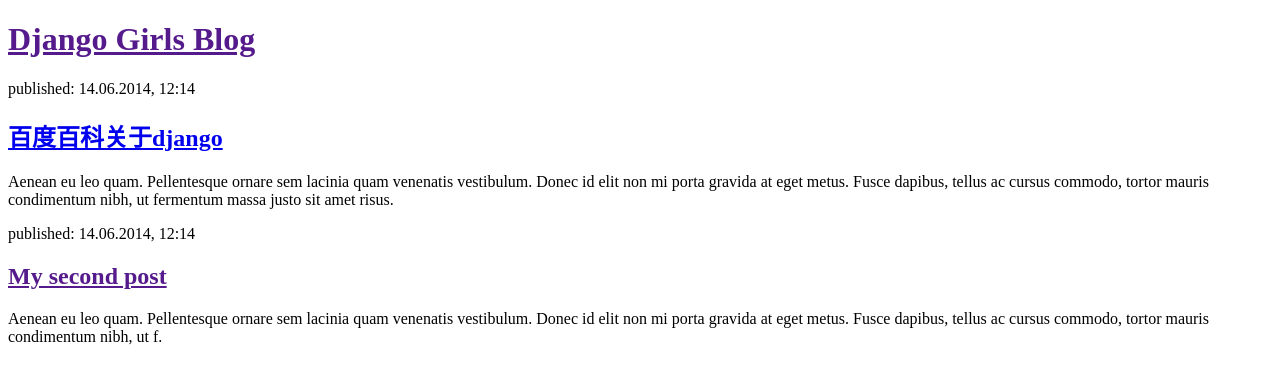
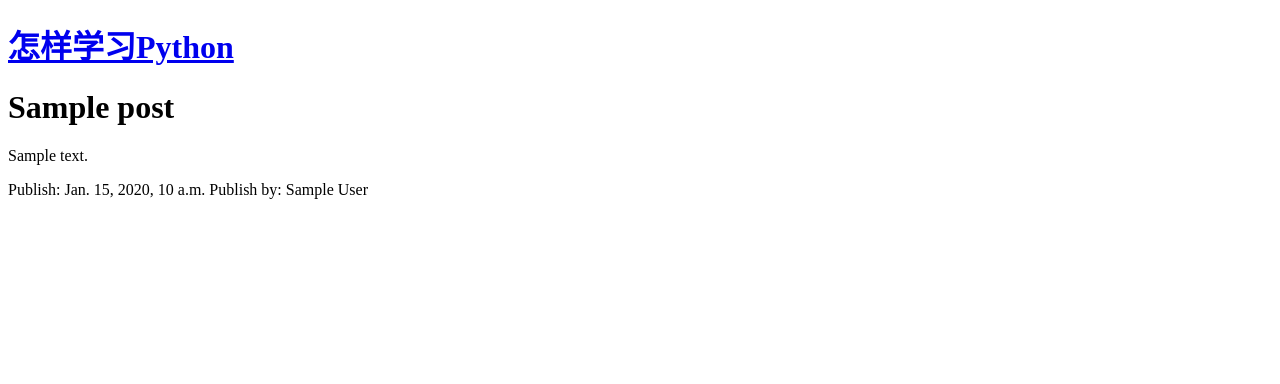
Before and after one commit to lanyiliuyun/my-first-blog, a Django app: template blog/templates/blog/post_list.html in a window 1280 px wide. Shown: the top 384 px of the page. Run offline with Django 3.2, Linux system fonts and the light colour scheme; the template is opened without the code that fills it: most values are stand-ins (such as "Sample title", 1, 10 or a date in 2020).

Commit message:
Revised the contents

```diff
--- a/blog/templates/blog/post_list.html
+++ b/blog/templates/blog/post_list.html
@@ -6,19 +6,16 @@
 </head>
 <body>
         <div>
-            <h1><a href="">Django Girls Blog</a></h1>
+            <h1><a href="https://www.zhihu.com/question/20702054">怎样学习Python</a></h1>
         </div>
+{% for post in  posts %}
+    <div>
+    <h1><a>{{ post.title}}</a> </h1>
+    <p>{{ post.text|linebreaksbr}}</p>
+    <p>Publish: {{ post.published_date}}   Publish by: {{ post.author }}</p>
+    </div>
+{% endfor %}
 
-        <div>
-            <p>published: 14.06.2014, 12:14</p>
-            <h2><a href="https://baike.baidu.com/item/%E8%A2%AB%E8%A7%A3%E6%95%91%E7%9A%84%E5%A7%9C%E6%88%88/8083416?fr=aladdin&fromid=5772100&fromtitle=django">百度百科关于django</a></h2>
-            <p>Aenean eu leo quam. Pellentesque ornare sem lacinia quam venenatis vestibulum. Donec id elit non mi porta gravida at eget metus. Fusce dapibus, tellus ac cursus commodo, tortor mauris condimentum nibh, ut fermentum massa justo sit amet risus.</p>
-        </div>
 
-        <div>
-            <p>published: 14.06.2014, 12:14</p>
-            <h2><a href="">My second post</a></h2>
-            <p>Aenean eu leo quam. Pellentesque ornare sem lacinia quam venenatis vestibulum. Donec id elit non mi porta gravida at eget metus. Fusce dapibus, tellus ac cursus commodo, tortor mauris condimentum nibh, ut f.</p>
-        </div>
 </body>
 </html>
--- a/blog/views.py
+++ b/blog/views.py
@@ -1,7 +1,9 @@
 from django.shortcuts import render
-
+from .models import Post
+from django.utils import timezone
 # Create your views here.
 
 
 def post_list(request):
-    return render(request,'blog/post_list.html',{})
+    posts = Post.objects.filter(published_date__lte=timezone.now()).order_by('published_date')
+    return render(request,'blog/post_list.html',{'posts':posts})
```
